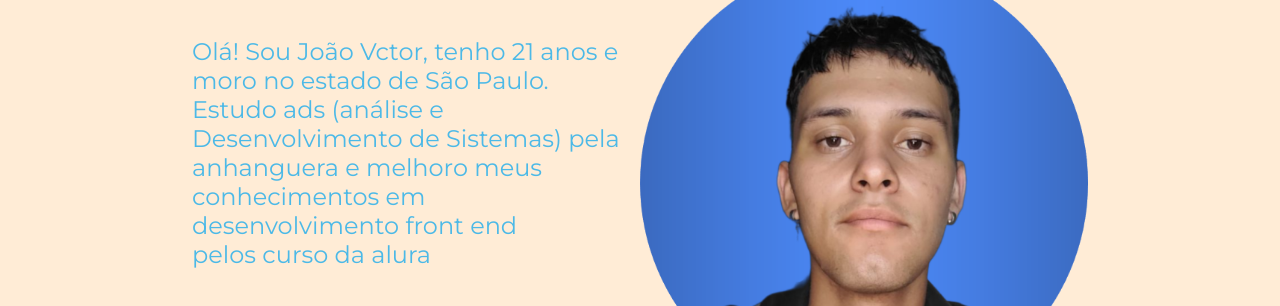
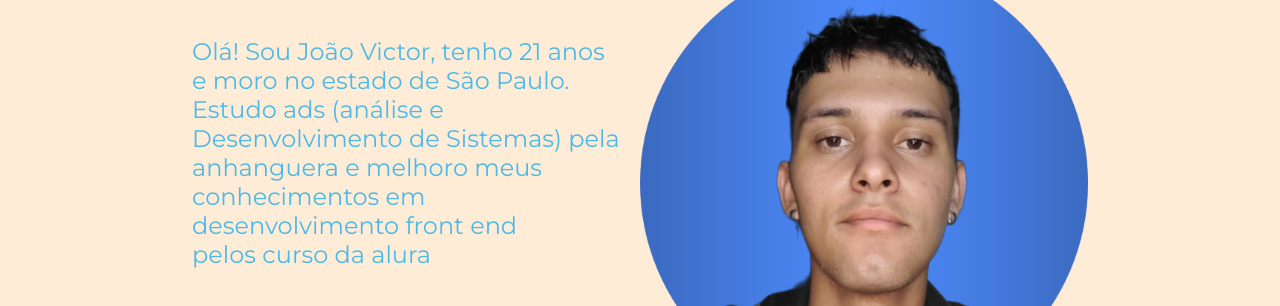
Before and after one commit to joaoviccardoso/meu-portfolio, a plain HTML site: page about.html in a window 1280 px wide. Shown: the part 167-473 px from the top of the page. Drawn offline with nearby package versions, Linux system fonts and the light colour scheme.

Commit message:
arrumei erros de digitação

```diff
--- a/about.html
+++ b/about.html
@@ -17,7 +17,7 @@
     <main class="apresentacao">
         <section class="apresentacao_conteudo">
             <h1 class="titulo_apresentacao">Sobre mim</h1>
-            <p class="texto_apresentacao"> Olá! Sou João Vctor,  tenho 21 anos e moro no estado de São Paulo.
+            <p class="texto_apresentacao"> Olá! Sou João Victor,  tenho 21 anos e moro no estado de São Paulo.
                 Estudo ads (análise e Desenvolvimento de Sistemas) pela anhanguera e melhoro meus conhecimentos em desenvolvimento front end pelos curso da alura</p>
             <div class="botoes__link__about">
                 <h2 class="subtitulo_links">acesse minhas redes:</h2>
```
